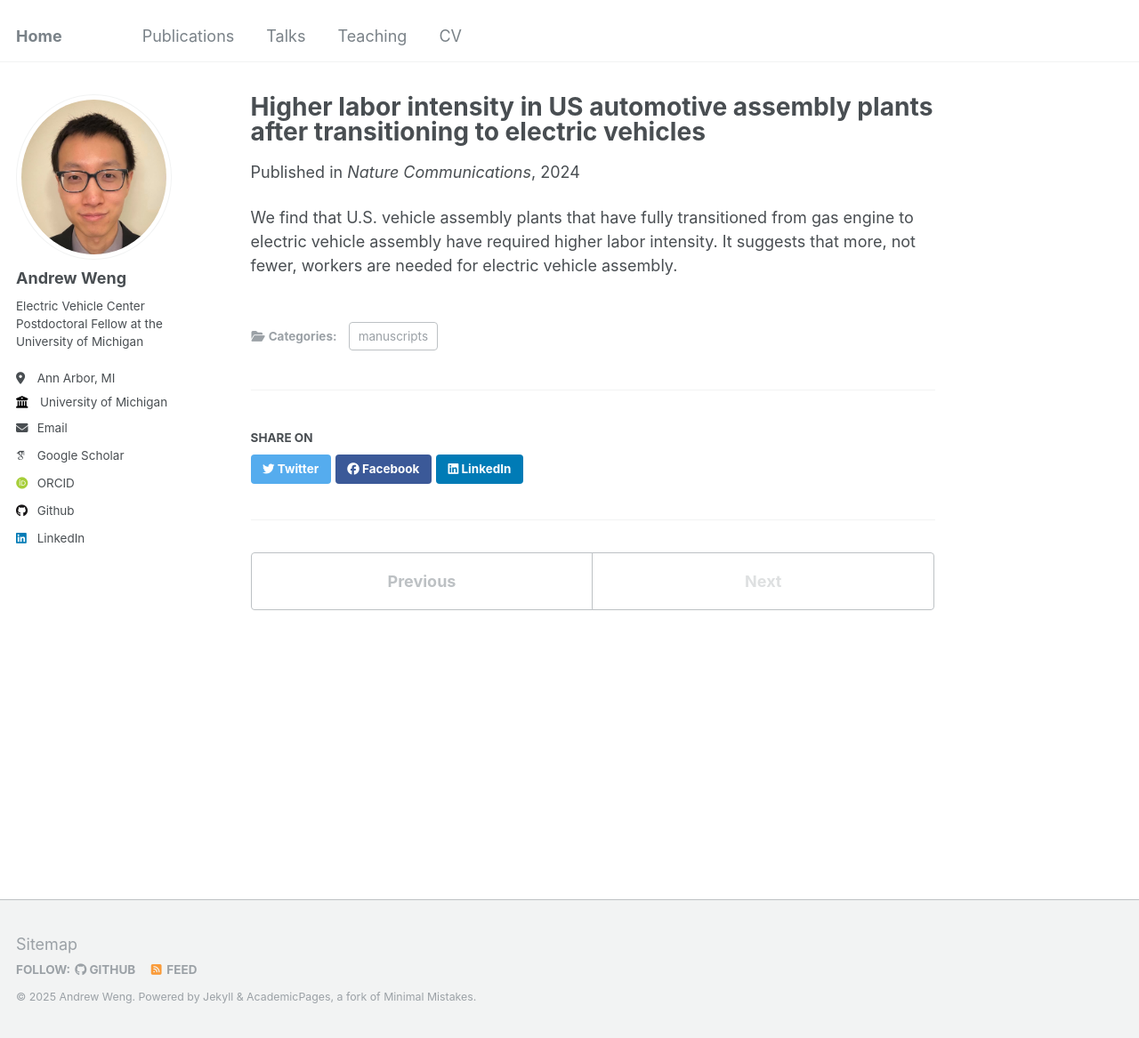
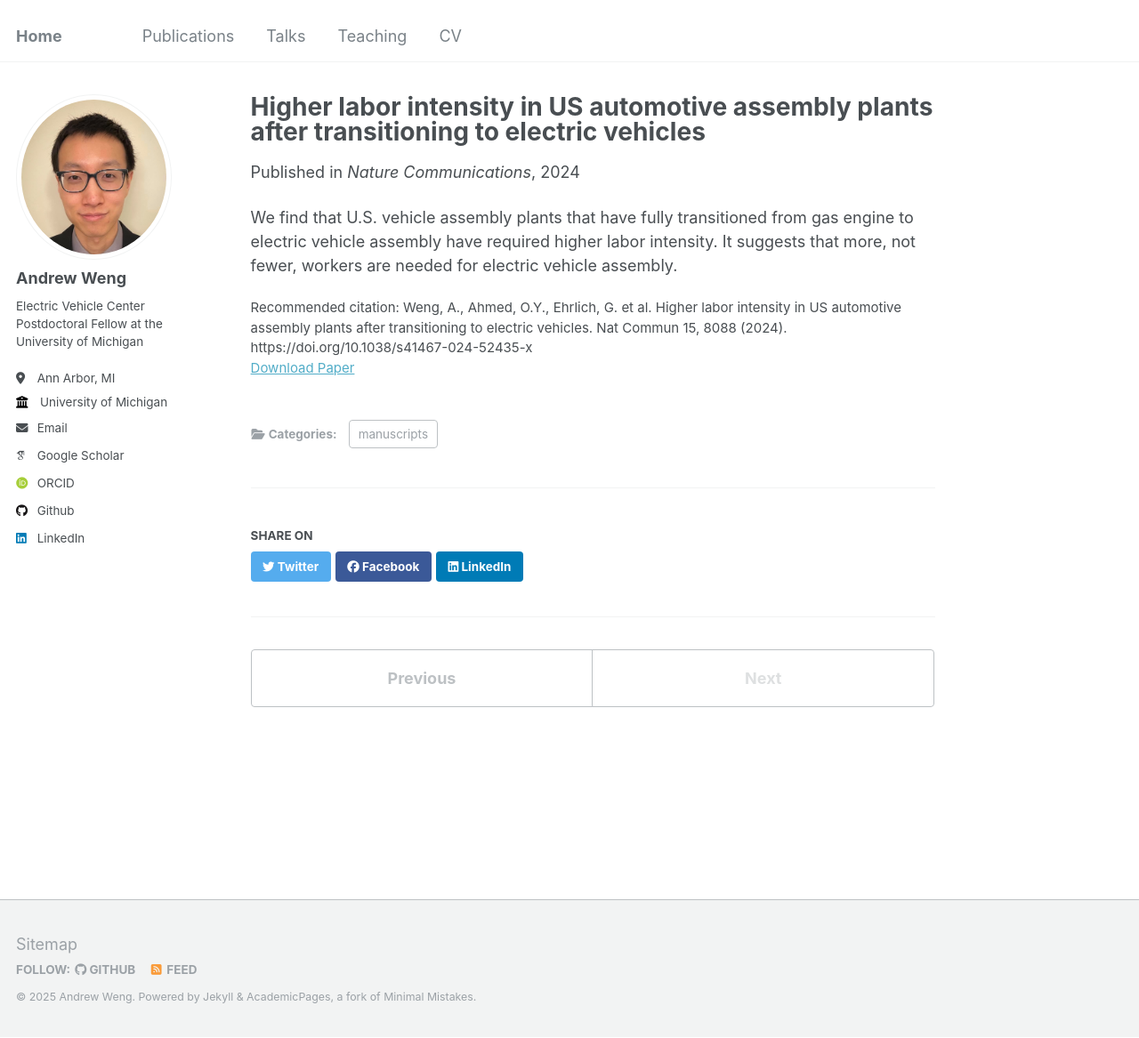
Before and after one commit to wengandrew/wengandrew.github.io, a Jekyll site: the page built from _publications/2024-09-01-ev-jobs.md, in a window 1280 px wide and 1167 px high. Shown: the whole window at 89% size. Built offline with Jekyll 4.4.1, drawn with Linux system fonts in a browser that asks for light colours; some web fonts are replaced.

Commit message:
Update 2024-09-01-ev-jobs.md

```diff
--- a/_publications/2024-09-01-ev-jobs.md
+++ b/_publications/2024-09-01-ev-jobs.md
@@ -9,6 +9,7 @@ venue: 'Nature Communications'
 paperurl: 'https://www.nature.com/articles/s41467-024-52435-x'
 image: 'https://wengandrew.github.io/images/figure_ev_jobs.png'
 authors: '<b>A. Weng</b>\*, Omar Y. Ahmed\*, Gabriel Ehrlich, Anna Stefanopoulou (<i>* : equal contribution</i>)'
+citation: 'Weng, A., Ahmed, O.Y., Ehrlich, G. et al. Higher labor intensity in US automotive assembly plants after transitioning to electric vehicles. Nat Commun 15, 8088 (2024). https://doi.org/10.1038/s41467-024-52435-x'
 ---
 
 We find that U.S. vehicle assembly plants that have fully transitioned from gas engine to electric vehicle assembly have required higher labor intensity. It suggests that more, not fewer, workers are needed for electric vehicle assembly.
```
